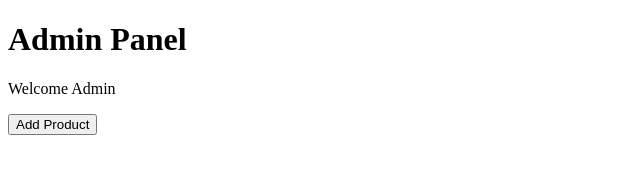
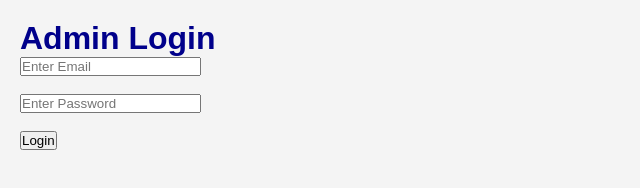
Before and after one commit to sedrick-dev/sedrick-ecommerce, a plain HTML site: page admin.html in a window 1280 px wide. Shown: the whole page, without its empty margins (0-640 px from the left). Drawn offline with Linux system fonts and the light colour scheme.

Commit message:
Add files via upload

```diff
--- a/admin.html
+++ b/admin.html
@@ -1,15 +1,18 @@
 <!DOCTYPE html>
 <html>
 <head>
-    <title>Admin Panel - Sedrick Store</title>
+    <title>Admin Login - Sedrick Store</title>
+    <link rel="stylesheet" href="style.css">
 </head>
 <body>
 
-<h1>Admin Panel</h1>
+<h1>Admin Login</h1>
 
-<p>Welcome Admin</p>
+<input type="email" id="email" placeholder="Enter Email"><br><br>
 
-<button>Add Product</button>
+<input type="password" id="password" placeholder="Enter Password"><br><br>
+
+<button>Login</button>
 
 </body>
 </html>
```
